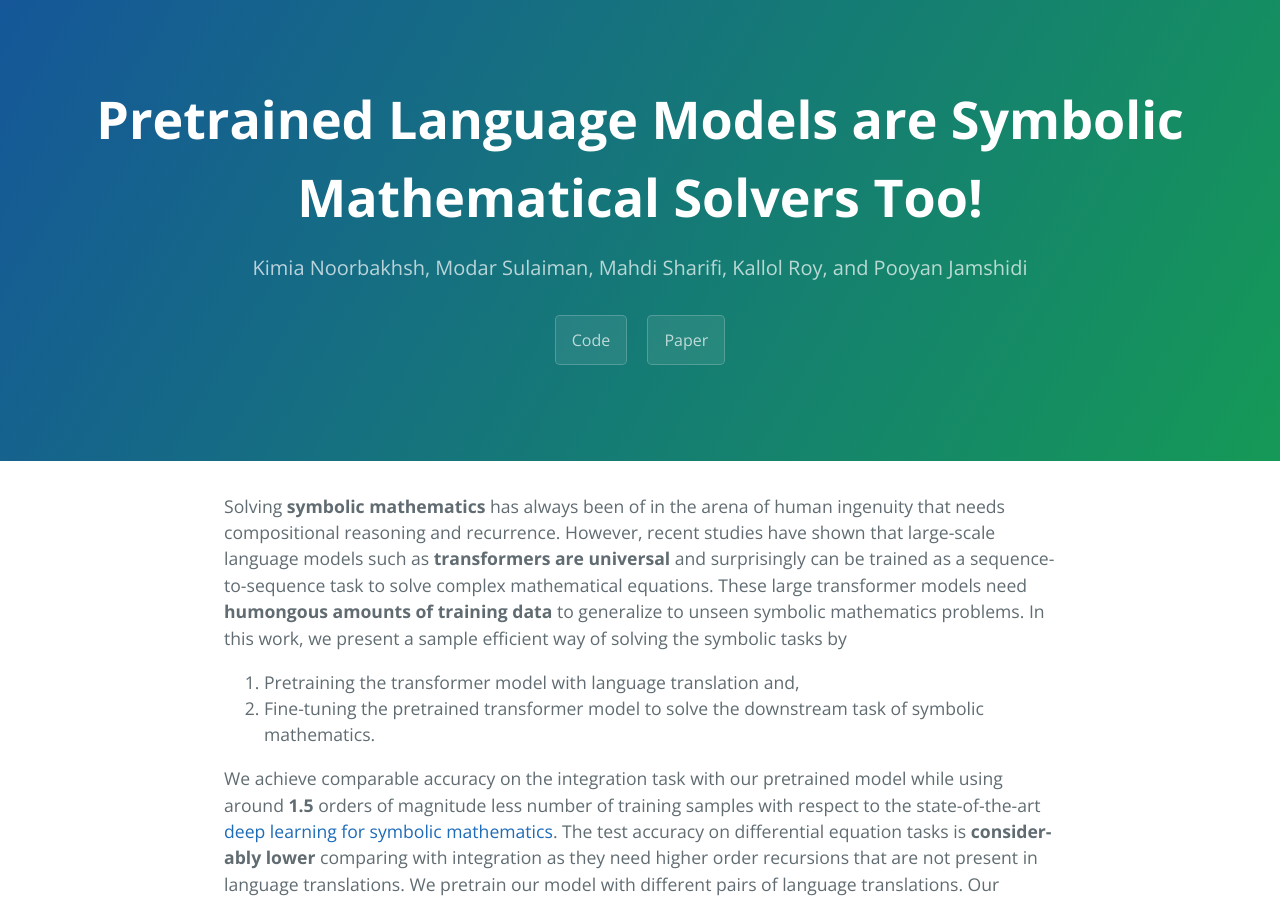
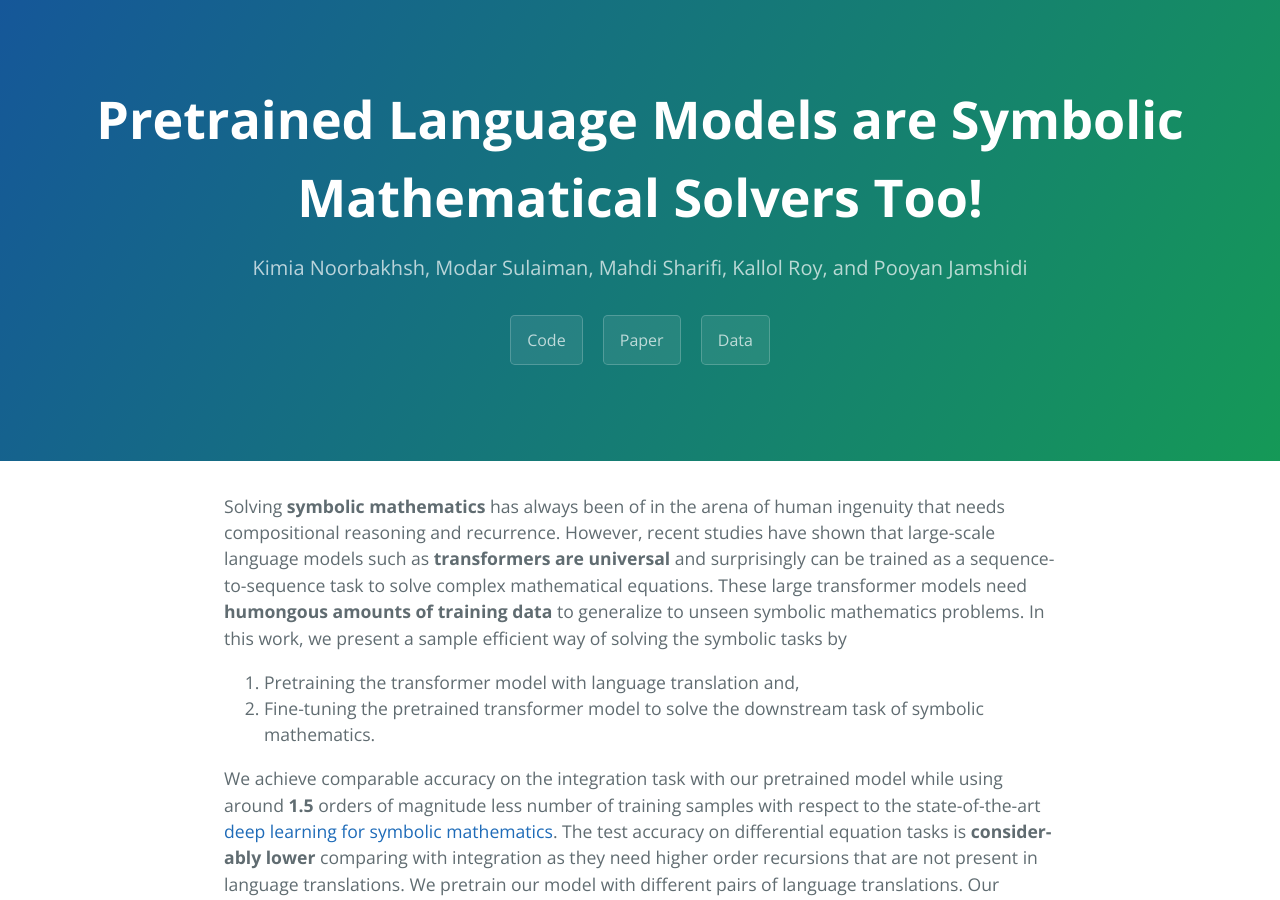
Before and after one commit to softsys4ai/differentiable-proving, a Jekyll site: the page built from index.md, in a window 1280 px wide and 900 px high. Built offline with Jekyll 4.4.1, drawn with Linux system fonts in a browser that asks for light colours.

Commit message:
added data

```diff
--- a/_layouts/default.html
+++ b/_layouts/default.html
@@ -24,6 +24,7 @@
       {% endif %}
       {% if site.show_downloads %}
         <a href="https://arxiv.org/abs/2110.03501" class="btn">Paper</a>
+        <a href="https://zenodo.org/record/5546440" class="btn">Data</a>
       {% endif %}
     </header>
 
```
